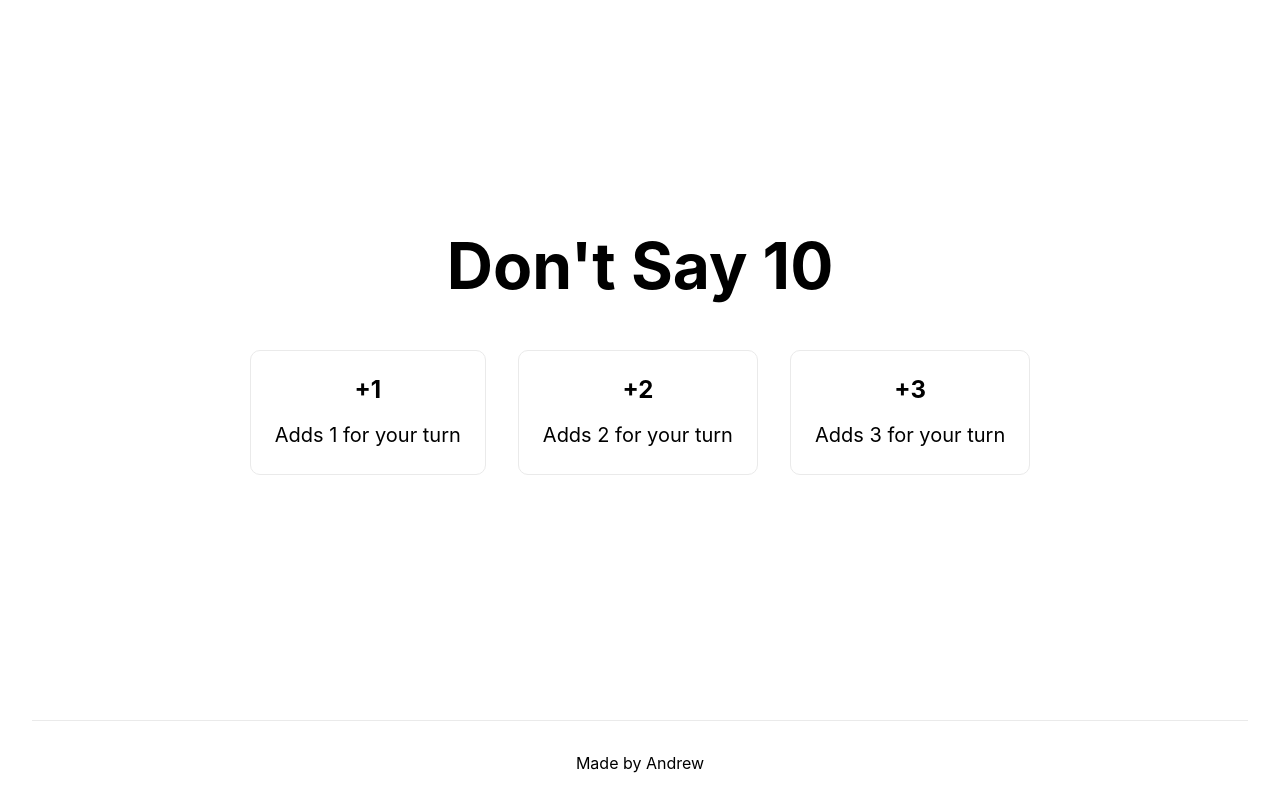
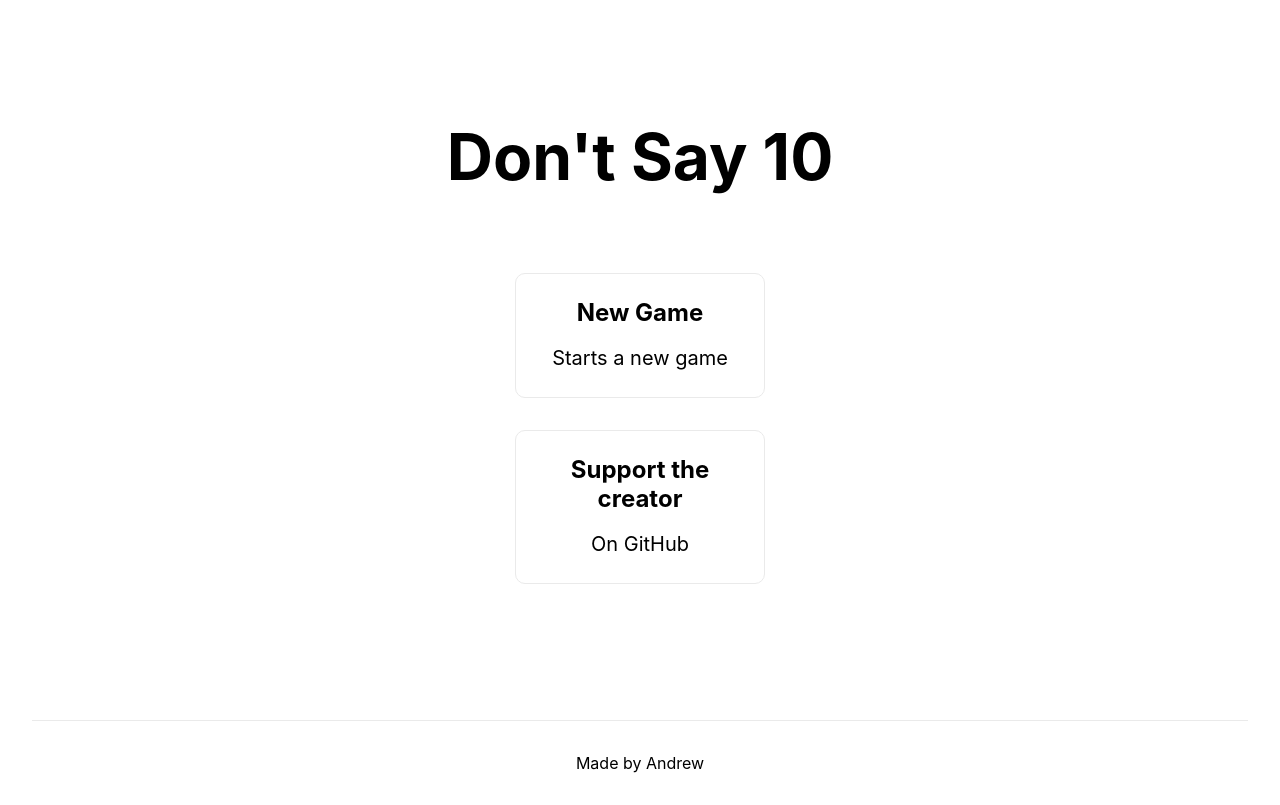
Before and after one commit to Zeyu-Li/not-10, a Next.js app: page / in a window 1280 px wide. Built offline with nearby package versions, Linux system fonts and the light colour scheme.

Commit message:
main + game page made

```diff
--- a/pages/index.js
+++ b/pages/index.js
@@ -3,31 +3,43 @@ import Image from "next/image";
 import styles from "../styles/Home.module.css";
 
 export default function Home() {
+  const startNewGame = () => {
+    // go to new game
+  };
+
   return (
     <div className={styles.container}>
       <Head>
         <title>Don't say 10</title>
-        <meta name="description" content="Generated by create next app" />
+        <meta name="description" content="Don't say 10 game" />
         <link rel="icon" href="/favicon.ico" />
       </Head>
 
       <main className={styles.main}>
         <h1 className={styles.title}>Don't Say 10</h1>
-        <p></p>
+        <p className={styles.description}></p>
 
-        <div className={styles.grid}>
-          <a className={styles.card}>
-            <h2 style={{ textAlign: "center" }}>+1</h2>
-            <p>Adds 1 for your turn</p>
+        <div className={styles.gridMain}>
+          <a
+            className={styles.card}
+            onClick={startNewGame}
+            style={{ width: 250 }}
+          >
+            <h2 style={{ textAlign: "center" }}>New Game</h2>
+            <p style={{ textAlign: "center" }}>Starts a new game</p>
           </a>
 
-          <a className={styles.card}>
-            <h2 style={{ textAlign: "center" }}>+2</h2>
-            <p>Adds 2 for your turn</p>
-          </a>
-          <a className={styles.card}>
-            <h2 style={{ textAlign: "center" }}>+3</h2>
-            <p>Adds 3 for your turn</p>
+          {/* <a className={styles.card} style={{ width: 250 }}>
+            <h2 style={{ textAlign: "center" }}>Rules</h2>
+            <p style={{ textAlign: "center" }}>Rules of the game</p>
+          </a> */}
+          <a
+            className={styles.card}
+            href="https://github.com/sponsors/Zeyu-Li"
+            style={{ width: 250 }}
+          >
+            <h2 style={{ textAlign: "center" }}>Support the creator</h2>
+            <p style={{ textAlign: "center" }}>On GitHub</p>
           </a>
         </div>
       </main>
--- a/styles/Home.module.css
+++ b/styles/Home.module.css
@@ -53,8 +53,13 @@
 
 .description {
   margin: 4rem 0;
-  line-height: 1.5;
+  margin-bottom: 0rem;
+  line-height: 1;
   font-size: 1.5rem;
+}
+
+.currentValue {
+  font-size: 2rem;
 }
 
 .code {
@@ -74,6 +79,13 @@
   max-width: 1200px;
 }
 
+.gridMain {
+  flex-direction: column;
+  display: flex;
+  align-items: center;
+  justify-content: center;
+}
+
 .card {
   margin: 1rem;
   padding: 1.5rem;
@@ -85,6 +97,9 @@
   transition: color 0.15s ease, border-color 0.15s ease;
   max-width: 300px;
   cursor: pointer;
+}
+.selectableDisabled {
+  cursor: not-allowed;
 }
 
 .card:hover,
```
Also changed, not shown: pages/game/[id].js (added, +66 -0 lines).
